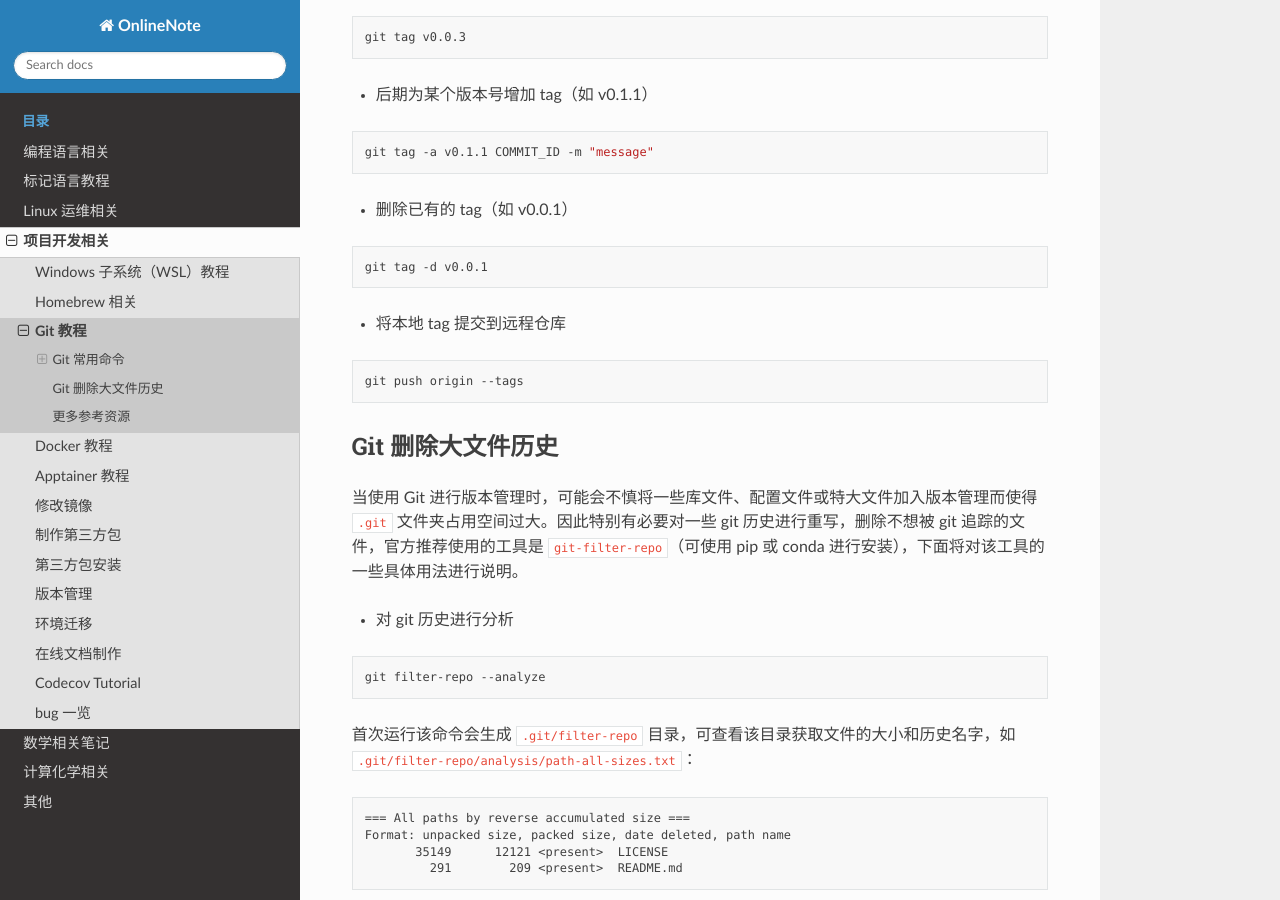
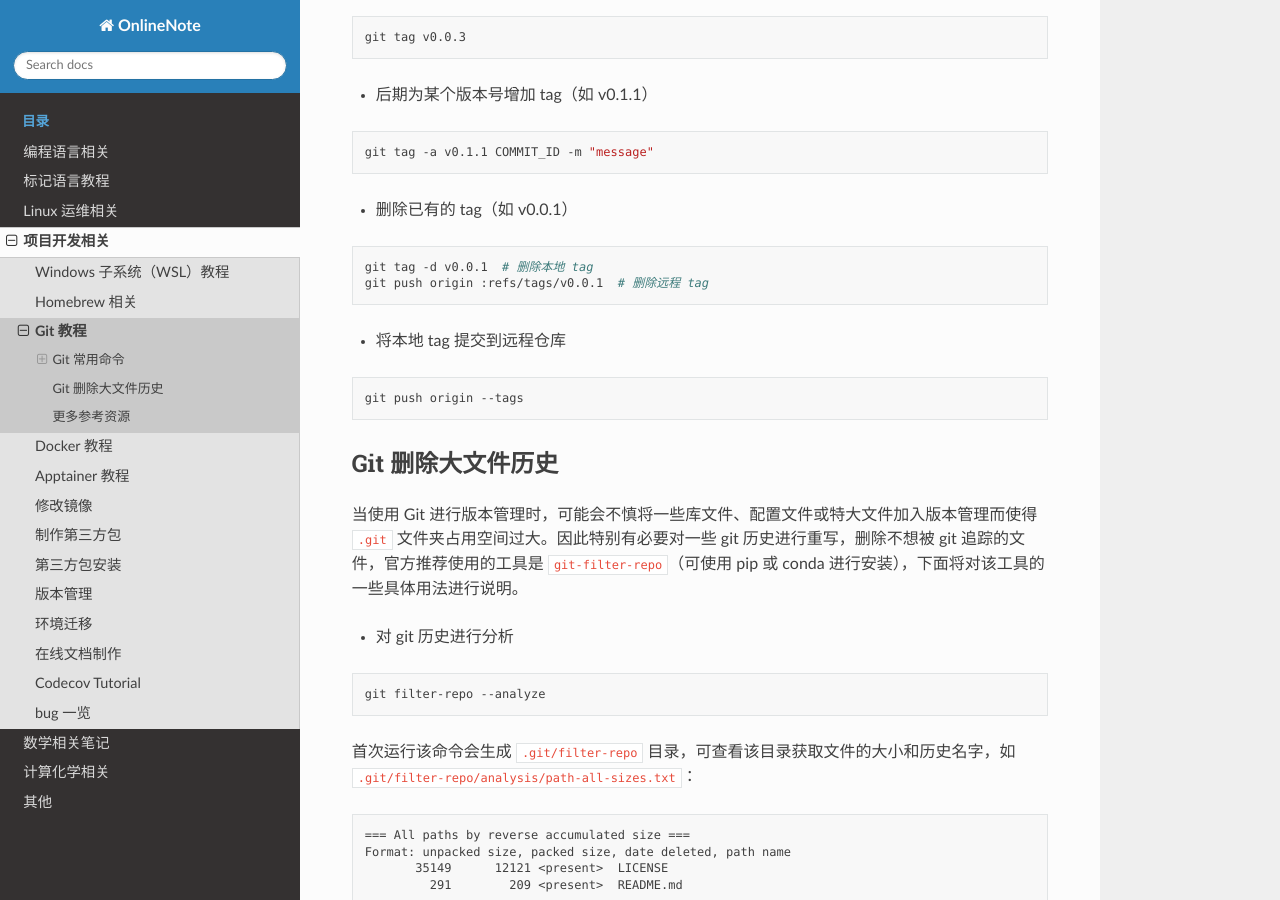
Before and after one commit to Rasic2/CodeNote, a Sphinx documentation site: the page built from docs/source/development/git.md, in a window 1280 px wide and 900 px high, scrolled down 2675 px. Built offline with Sphinx 7.4.7 and the Read the Docs theme 2.0.0, drawn with Linux system fonts in a browser that asks for light colours.

Commit message:
add delete remote tag in git.md

````diff
--- a/docs/source/development/git.md
+++ b/docs/source/development/git.md
@@ -137,7 +137,8 @@ git tag -a v0.1.1 COMMIT_ID -m "message"
 - 删除已有的 tag（如 v0.0.1）
 
 ```bash
-git tag -d v0.0.1
+git tag -d v0.0.1  # 删除本地 tag
+git push origin :refs/tags/v0.0.1  # 删除远程 tag
 ```
 
 - 将本地 tag 提交到远程仓库
````
